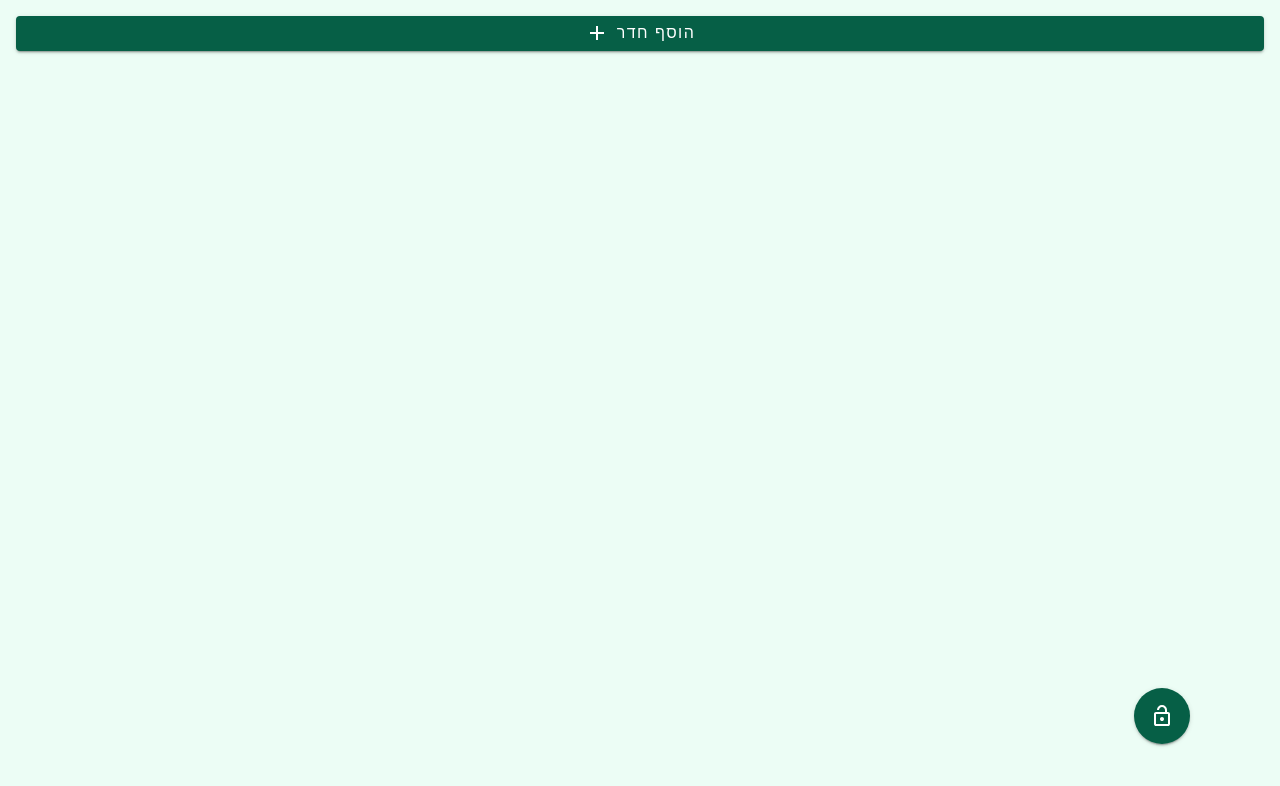
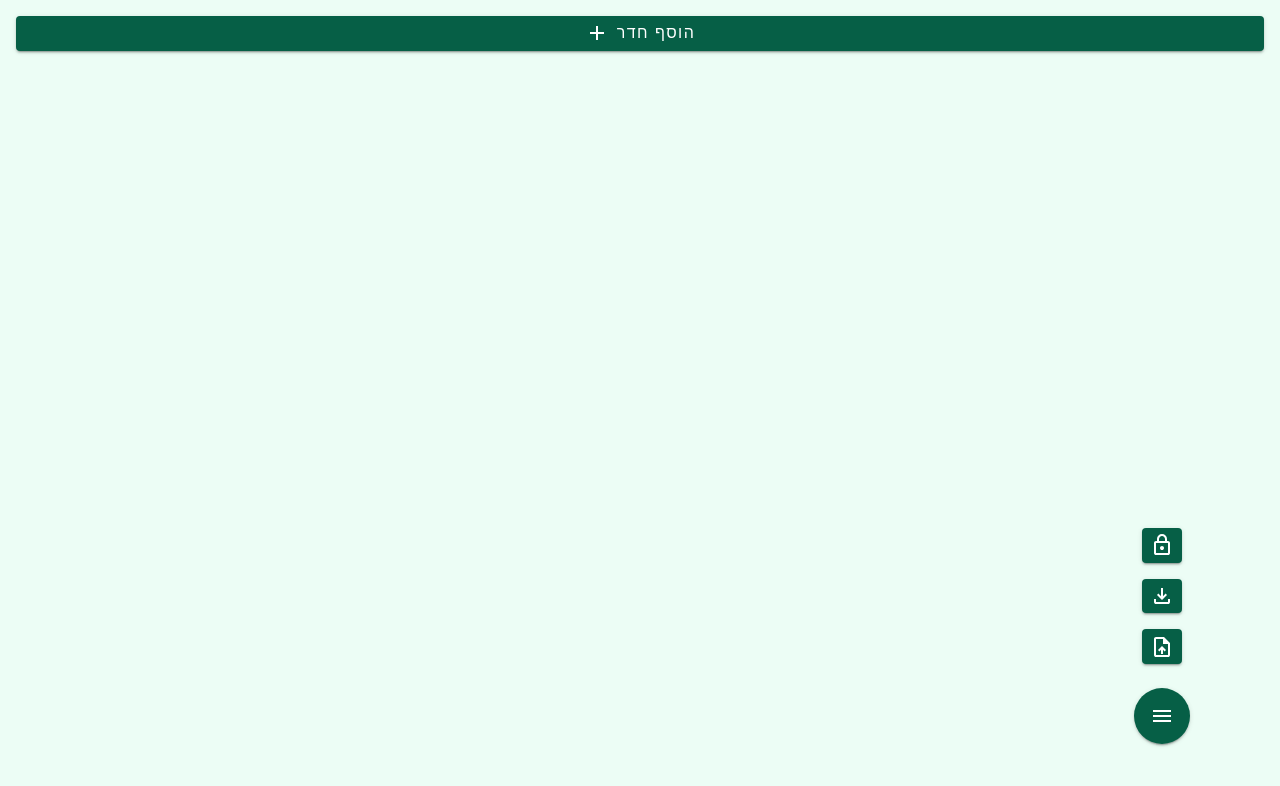
Before and after one commit to binya57/guests-room-manager, a plain HTML site: page index.html in a window 1280 px wide. Both pictures are taken after a click on the button 1162 px from the left and 716 px from the top of the page. Drawn offline with nearby package versions, Linux system fonts and the light colour scheme.

Commit message:
basic menu

```diff
--- a/script.js
+++ b/script.js
@@ -17,7 +17,10 @@ const iconsFileNamesMap = {
     edit: 'edit_FILL0_wght400_GRAD0_opsz24.svg',
     done: 'done_FILL0_wght400_GRAD0_opsz24.svg',
     lock: 'lock_FILL0_wght400_GRAD0_opsz24.svg',
-    unlock: 'lock_open_FILL0_wght400_GRAD0_opsz24.svg'
+    unlock: 'lock_open_FILL0_wght400_GRAD0_opsz24.svg',
+    menu: 'menu_FILL0_wght400_GRAD0_opsz24.svg',
+    download: "download_FILL0_wght400_GRAD0_opsz24.svg",
+    upload: "upload_file_FILL0_wght400_GRAD0_opsz24.svg"
 }
 
 const iconCache = new Map();
@@ -56,7 +59,6 @@ function icon(name) {
  * @property {Array<string>} guests
  * @property {boolean} isEditing
 */
-
 const appState = loadAppState()
 renderRooms();
 
@@ -235,8 +237,8 @@ searchGuestInput.addEventListener('input', e => {
                 const [matchValue] = match;
                 const { index: matchIndex, length: matchLength } = match;
                 const prevMatchEndIndex = index > 0
-                ? (matches[index - 1].index || 0) + matches[index - 1][0].length
-                : 0;
+                    ? (matches[index - 1].index || 0) + matches[index - 1][0].length
+                    : 0;
                 const prev = guestName.slice(prevMatchEndIndex, matchIndex);
                 const normal = document.createTextNode(prev);
                 const strong = document.createElement('strong');
@@ -255,22 +257,136 @@ searchGuestInput.addEventListener('input', e => {
 
 /**
  *
- * @param {HTMLElement} element
+ * @param {Node} element
 */
 function clearElementContent(element) {
     while (element.lastChild) {
         element.removeChild(element.lastChild);
     }
 }
-const toggleLockStateButton = document.createElement('button');
-toggleLockStateButton.append(icon(appState.isLocked ? 'unlock' : 'lock'))
-toggleLockStateButton.className = 'lock-button';
-toggleLockStateButton.onclick = e => {
-    clearElementContent(toggleLockStateButton);
-    appState.isLocked = !appState.isLocked;
-    toggleLockStateButton.append(icon(appState.isLocked ? 'unlock' : 'lock'))
-    saveState();
-    renderRooms();
+
+function exportData() {
+    const data = appState;
+    const json = JSON.stringify(data);
+    const buffer = new Blob([...json], { type: 'text/plain' });
+    const dataURl = URL.createObjectURL(buffer)
+    const link = document.createElement('a');
+    link.href = dataURl;
+    link.download = "room-management" + new Date().toLocaleDateString() + '.txt';
+    link.click();
+    URL.revokeObjectURL(dataURl);
+
 }
 
-app.append(appState.rooms.length ? searchGuestInput : '', addRoomButton, roomsContainer, toggleLockStateButton)
+/**
+ *
+ * @param {File} file
+ * @returns {Promise<Partial<typeof appState>>}
+ */
+async function loadDataFromFile(file) {
+    const data = await file.text();
+    return JSON.parse(data);
+}
+
+
+
+
+
+
+
+document.body.addEventListener('dragenter', e => {
+    e.stopPropagation();
+    e.preventDefault();
+    document.body.classList.add('dragging')
+})
+
+document.body.addEventListener('dragleave', e => {
+    e.stopPropagation();
+    e.preventDefault();
+    if (e.target !== document.body) return;
+    document.body.classList.remove('dragging')
+})
+
+document.body.addEventListener('drop', e => {
+    document.body.classList.remove('dragging');
+    const file = e.dataTransfer?.files[0];
+    if (!file) return;
+    loadDataFromFile(file).then(res => {
+        const props = Object.keys(res);
+        props.forEach(key => {
+            appState[key] = res[key] ?? appState[key];
+        })
+        renderRooms();
+    })
+})
+
+function createFloatingMenu() {
+    /**@type {Array<{className: string, onclick: (event: MouseEvent) => void, icon: keyof typeof iconsFileNamesMap}>} */
+    const menuItems = [
+        {
+            className: '',
+            icon: appState.isLocked ? 'unlock' : 'lock',
+            onclick: e => {
+                const currentButton = /**@type {HTMLButtonElement}*/(e.currentTarget);
+                clearElementContent(currentButton);
+                appState.isLocked = !appState.isLocked;
+                currentButton.append(icon(appState.isLocked ? 'unlock' : 'lock'))
+                saveState();
+                renderRooms();
+            }
+        },
+        {
+            className: '',
+            icon: 'download',
+            onclick: e => {
+                exportData();
+            }
+        },
+        {
+            className: '',
+            icon: 'upload',
+            onclick: e => {
+                const input = document.createElement('input');
+                input.type = 'file';
+                input.click();
+                const [file] = input.files || [];
+                if (!file) return;
+                loadDataFromFile(file).then(res => {
+                    const props = Object.keys(res);
+                    props.forEach(key => {
+                        appState[key] = res[key] ?? appState[key];
+                    })
+                    renderRooms();
+                })
+            }
+        }
+    ];
+
+    const floatingMenu = document.createElement('button');
+    floatingMenu.className = 'fab-menu';
+    floatingMenu.append(icon('menu'));
+    floatingMenu.onclick = e => {
+        if (!(floatingMenu === e.currentTarget)) return;
+        floatingMenu.classList.toggle('open');
+    }
+
+    const menuItemsContainer = document.createElement('div');
+    menuItemsContainer.className = 'fab-menu-items-container';
+    menuItemsContainer.append(...menuItems.map((item, index) => {
+        const itemButton = document.createElement('button');
+        itemButton.onclick = item.onclick;
+        itemButton.classList.add('fab-menu-item');
+        const totalDelay = 20 * menuItems.length;
+        itemButton.style.transitionDelay = (totalDelay - ((index) * 20)) + 'ms'
+        if (item.className) {
+            itemButton.classList.add(item.className);
+        }
+        itemButton.append(icon(item.icon));
+        return itemButton;
+    }))
+    floatingMenu.append(menuItemsContainer);
+
+    return floatingMenu;
+}
+
+app.append(appState.rooms.length ? searchGuestInput : '', addRoomButton, roomsContainer, createFloatingMenu())
--- a/style.css
+++ b/style.css
@@ -175,7 +175,7 @@ button:hover {
 
 .room .guests button {}
 
-.lock-button {
+.fab-menu {
     position: fixed;
     bottom: 7%;
     right: 7%;
@@ -185,6 +185,37 @@ button:hover {
     animation: enter-fab normal ease 300ms;
 }
 
+.fab-menu-items-container {
+    overflow: hidden;
+    position: absolute;
+    bottom: calc(100% + var(--gap));
+    padding: var(--padding);
+    display: flex;
+    gap: var(--gap);
+    flex-direction: column;
+    align-items: center;
+    justify-content: center;
+    pointer-events: none;
+}
+
+.open .fab-menu-items-container {
+    pointer-events: all;
+}
+
+.fab-menu-items-container .fab-menu-item {
+    transition: transform 300ms ease, opacity 200ms linear;
+    transform-origin: bottom center;
+    transform: scale(0);
+    opacity: 0;
+}
+
+.open .fab-menu-items-container .fab-menu-item {
+    transform: scale(1);
+    opacity: 1;
+}
+
+
+
 @keyframes enter-fab {
     from {
         transform: scale(0);
@@ -192,3 +223,14 @@ button:hover {
         transform: scale(1)
     }
 }
+
+.dragging {
+    position: relative;
+}
+
+.dragging::after {
+    content: "";
+    position: absolute;
+    inset: 0;
+    background-color: rgba(0, 0, 0, 0.25);
+}
```
Also changed, not shown: assets/icons/download_FILL0_wght400_GRAD0_opsz24.svg (added), assets/icons/menu_FILL0_wght400_GRAD0_opsz24.svg (added), assets/icons/upload_file_FILL0_wght400_GRAD0_opsz24.svg (added).
